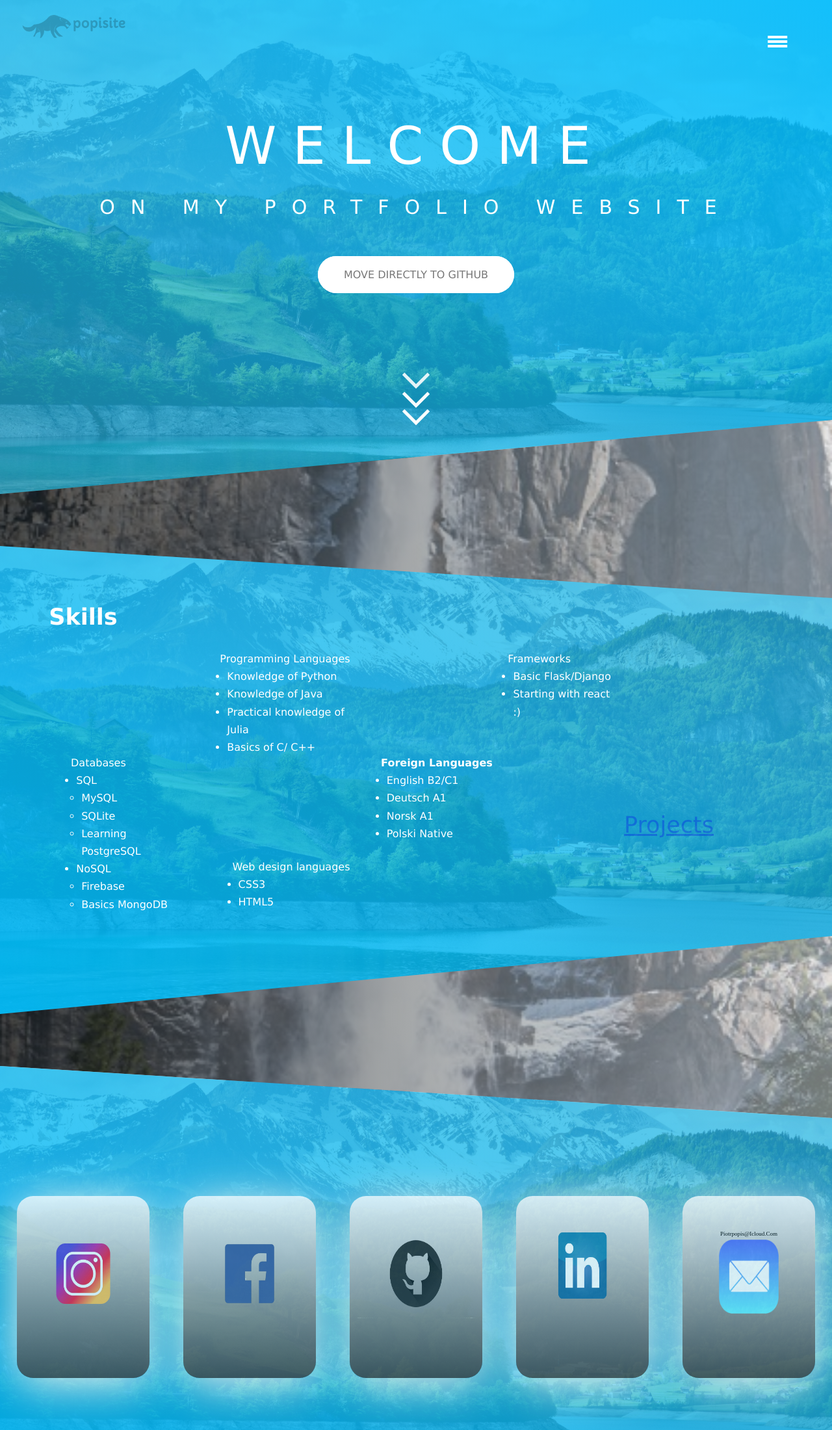
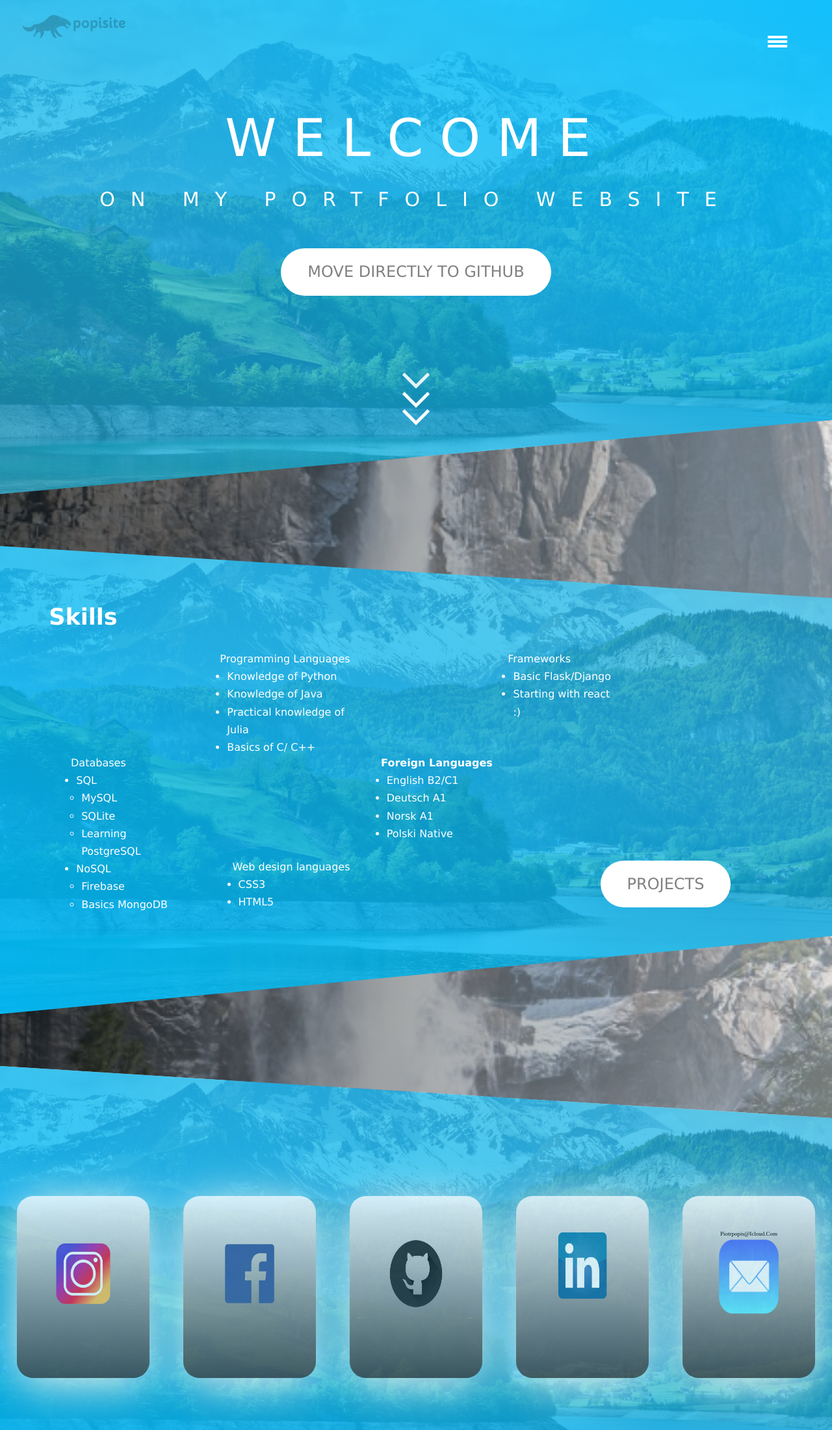
Before and after one commit to sqoshi/sqoshi.github.io, a PHP site: page / in a window 1280 px wide. Shown: the top 2200 px of the page at 65% size. Run offline with PHP 8.4, Linux system fonts and the light colour scheme.

Commit message:
finished web

```diff
--- a/css/indexstyle.css
+++ b/css/indexstyle.css
@@ -527,3 +527,51 @@ li ul li {
     transform: translate(20px, -20px);
   }
 }
+.container {
+  margin-left: 60%;
+  top: 15%;
+  display: flex;
+  justify-content: center;
+  align-items: center;
+  height: 150vh;
+}
+
+a {
+  font-size: 1.5rem;
+  padding: 1rem 3rem;
+  color: #f4f4f4;
+  text-transform: uppercase;
+}
+
+.btn {
+  color: gray;
+  background-color: white;
+  text-decoration: none;
+  border: 1px solid transparent;
+  position: relative;
+  overflow: hidden;
+}
+
+.btn:hover {
+  box-shadow: 1px 1px 35px 25px rgba(146, 148, 248, 0.4);
+}
+
+.btn:before {
+  content: "";
+  position: absolute;
+  top: 0;
+  left: -100%;
+  width: 100%;
+  height: 100%;
+  background: linear-gradient(
+    120deg,
+    white,
+    rgba(146, 148, 248, 0.4),
+    transparent
+  );
+  transition: all 650ms;
+}
+
+.btn:hover:before {
+  left: 100%;
+}
--- a/index.html
+++ b/index.html
@@ -46,6 +46,7 @@
       </div>
     </header>
     <section class="sectionforcards">
+
       <div class="tixddd" style="left:0%;top:20%">
         <h1 style="font-size:35px">Skills</h1>
       </div>
@@ -105,40 +106,40 @@
           </ul>
         </li>
       </div>
-      <div class="projectsmove" style="left:75%;bottom:5%;right:10%">
-        <a  href="gallery.html"style=";list-style: none;font-size:35px">Projects</a>
+
+      <div class="container">
+        <a href="gallery.html" class="btn">Projects</a>
       </div>
   </div>
   </section>
-  <section class="sectionforcards"
-  style="-webkit-clip-path: polygon(0 10%, 100% 20%, 100% 85%, 0 100%);
+  <section class="sectionforcards" style="-webkit-clip-path: polygon(0 10%, 100% 20%, 100% 85%, 0 100%);
   clip-path: polygon(0 10%, 100% 20%, 100% 95%, 0 85%);">
     <div class="row">
       <div class="column">
         <div class="first">
-           <img src="img/ig.png" width="60%" height="60%" padding = "auto" position="center">
+          <img src="img/ig.png" width="60%" height="60%" padding="auto" position="center">
         </div>
       </div>
       <div class="column">
         <div class="second">
-          <img src="img/fb.png" width="56%" height="60%" padding = "auto" position="center">
+          <img src="img/fb.png" width="56%" height="60%" padding="auto" position="center">
         </div>
       </div>
       <div class="column">
         <div class="third">
-          <img src="img/git.png" width="90%" height="60%" padding = "auto" position="center">
-         </div>
+          <img src="img/git.png" width="90%" height="60%" padding="auto" position="center">
+        </div>
       </div>
       <div class="column">
         <div class="fourth">
-          <img src="img/lin.png" width="60%" height="50%" padding = "auto" position="center">
+          <img src="img/lin.png" width="60%" height="50%" padding="auto" position="center">
 
         </div>
       </div>
       <div class="column">
         <div class="fifth">
           <p style="font-size:9px"> piotrpopis@icloud.com </p>
-          <img src="img/mai.png" width="45%" height="50%" padding = "auto" position="center">
+          <img src="img/mai.png" width="45%" height="50%" padding="auto" position="center">
         </div>
       </div>
 
```
Also changed, not shown: 1 other file.
